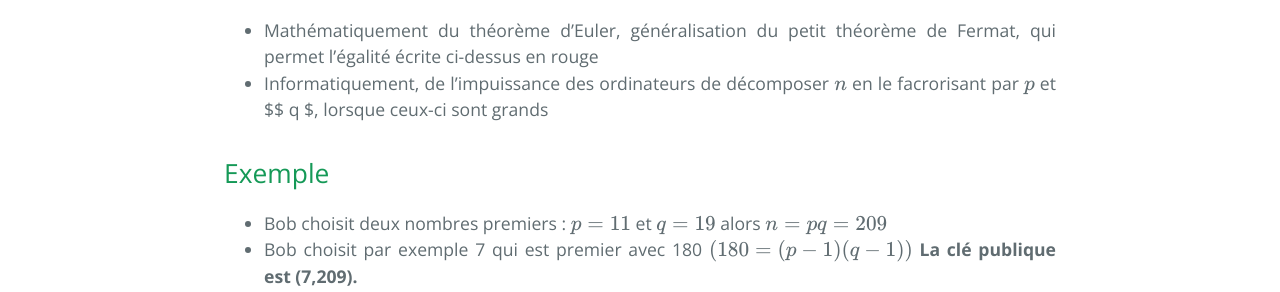
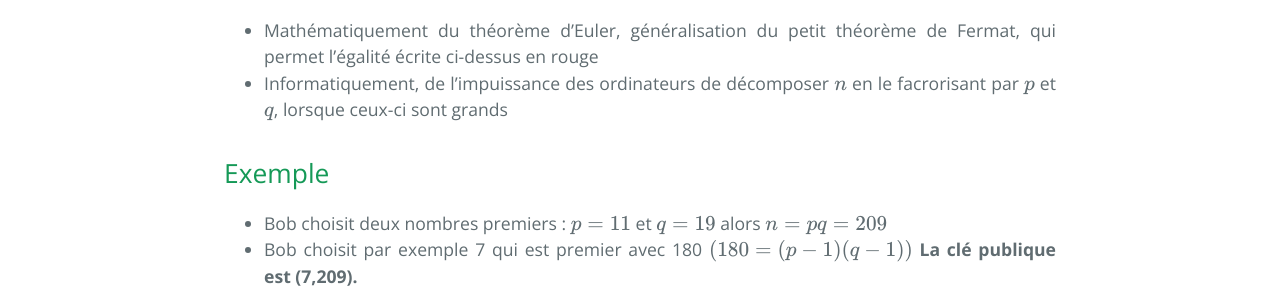
Before and after one commit to SamuelGallay/CryptoTPE, a Jekyll site: the page built from pages/4_Internet/3_rsa.md, in a window 1280 px wide. Shown: the part 1327-1619 px from the top of the page. Built offline with Jekyll 4.4.1, drawn with Linux system fonts in a browser that asks for light colours; our own code applies the rules of GitHub Pages for plain Markdown files; formulas are drawn with MathJax 3.

Commit message:
Update 3_rsa.md

```diff
--- a/pages/4_Internet/3_rsa.md
+++ b/pages/4_Internet/3_rsa.md
@@ -32,7 +32,7 @@ Il n'est pas inutile de préciser que l'on peut faire correspondre un nombre à
 
 Le RSA repose donc sur deux fondements :
 * Mathématiquement du théorème d'Euler, généralisation du petit théorème de Fermat, qui permet l'égalité écrite ci-dessus en rouge
-* Informatiquement, de l'impuissance des ordinateurs de décomposer $$ n $$ en le facrorisant par $$ p $$ et $$ q $, lorsque ceux-ci sont grands
+* Informatiquement, de l'impuissance des ordinateurs de décomposer $$ n $$ en le facrorisant par $$ p $$ et $$ q $$, lorsque ceux-ci sont grands
 
 ## Exemple
 
```
